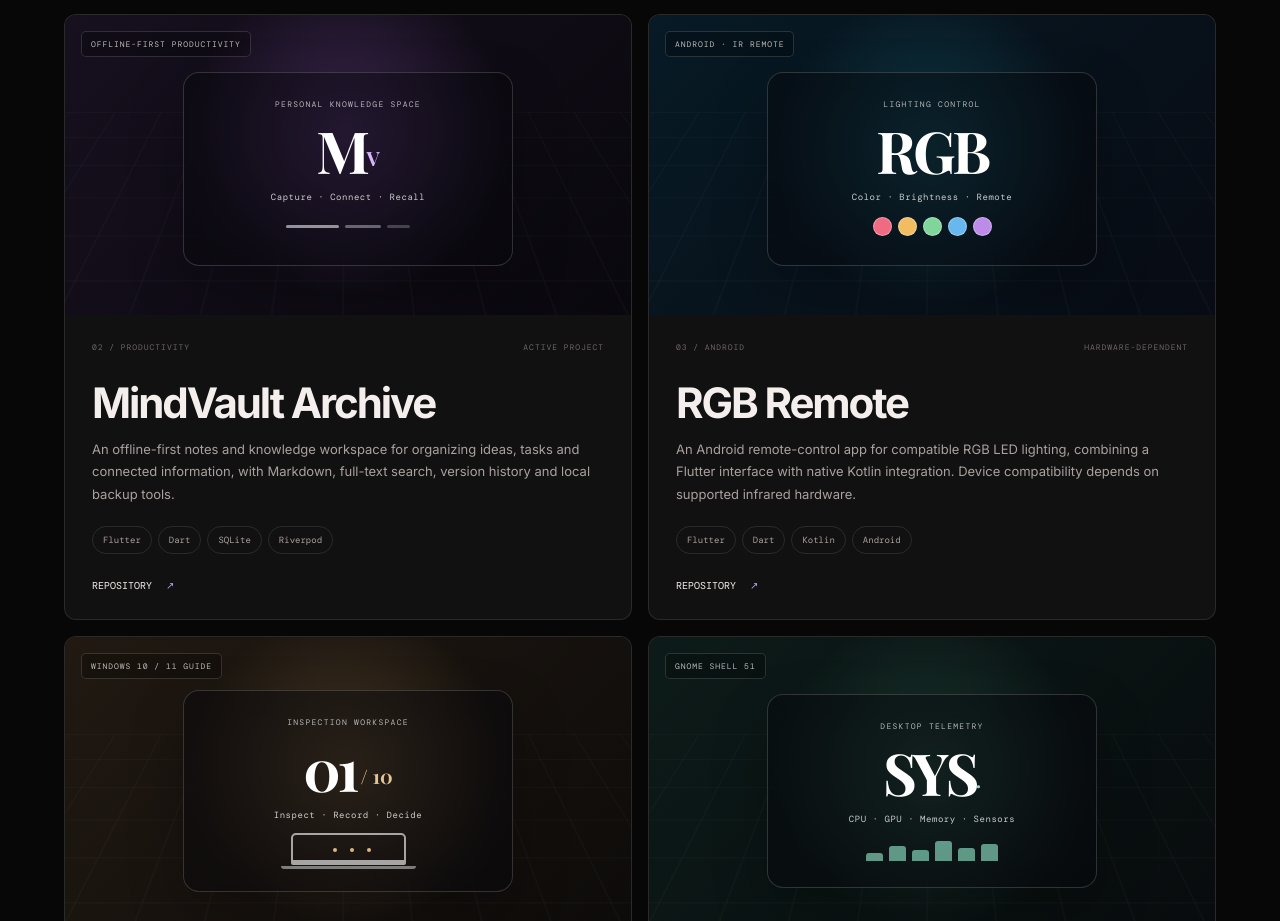
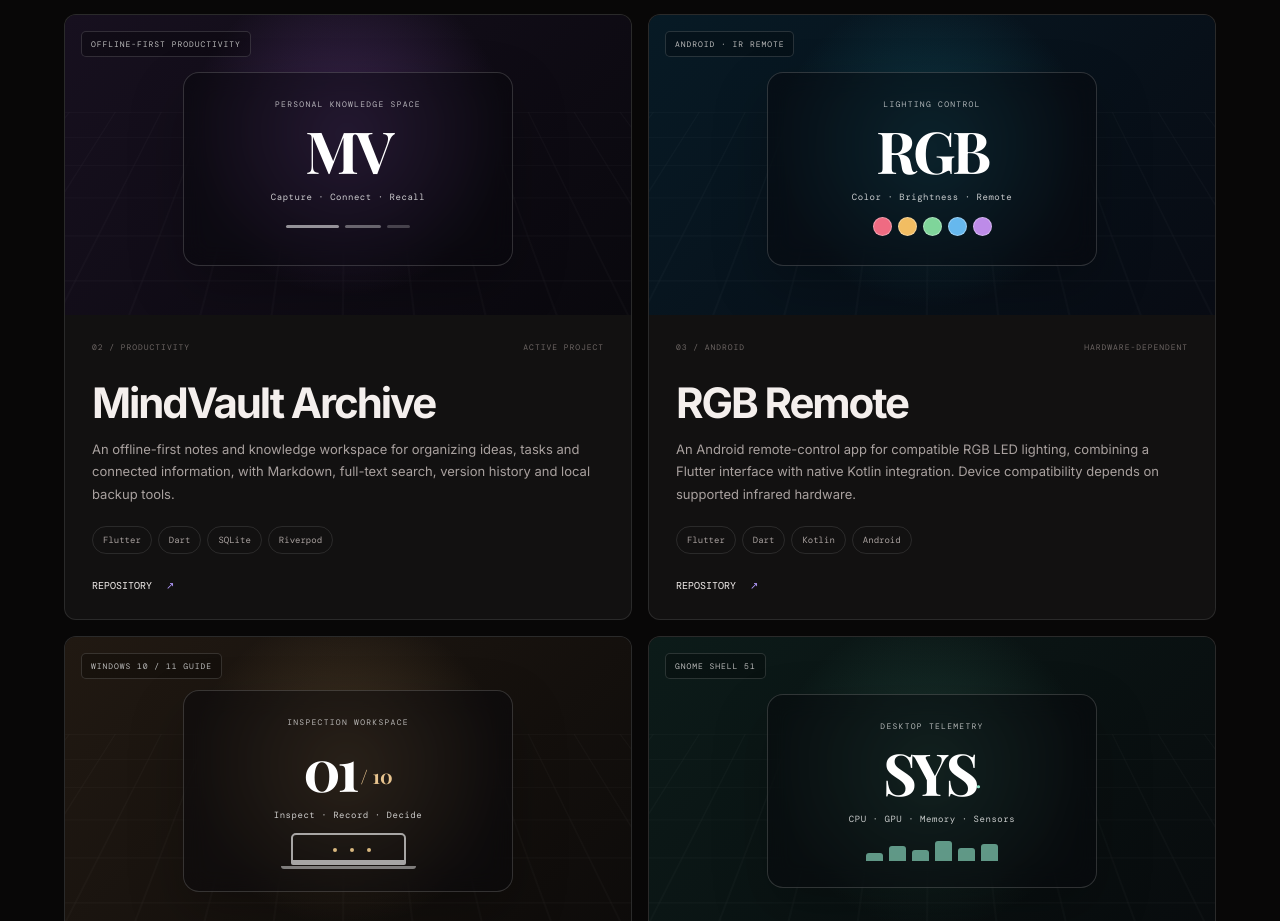
Before and after one commit to marufallammahim/MarufAllamMahim.github.io, a plain HTML site: page index.html in a window 1280 px wide. Shown: the part 3680-4601 px from the top of the page. Drawn offline with nearby package versions, Linux system fonts and the light colour scheme; a web font is replaced by a local one.

Commit message:
Polish MindVault project artwork typography

```diff
--- a/index.html
+++ b/index.html
@@ -392,7 +392,7 @@
             <div class="visual-grid"></div>
             <div class="project-art">
               <span class="art-kicker">PERSONAL KNOWLEDGE SPACE</span>
-              <strong class="art-mark">M<span>V</span></strong>
+              <strong class="art-mark">MV</strong>
               <span class="art-caption">Capture · Connect · Recall</span>
               <div class="art-lines"><i></i><i></i><i></i></div>
             </div>
```
